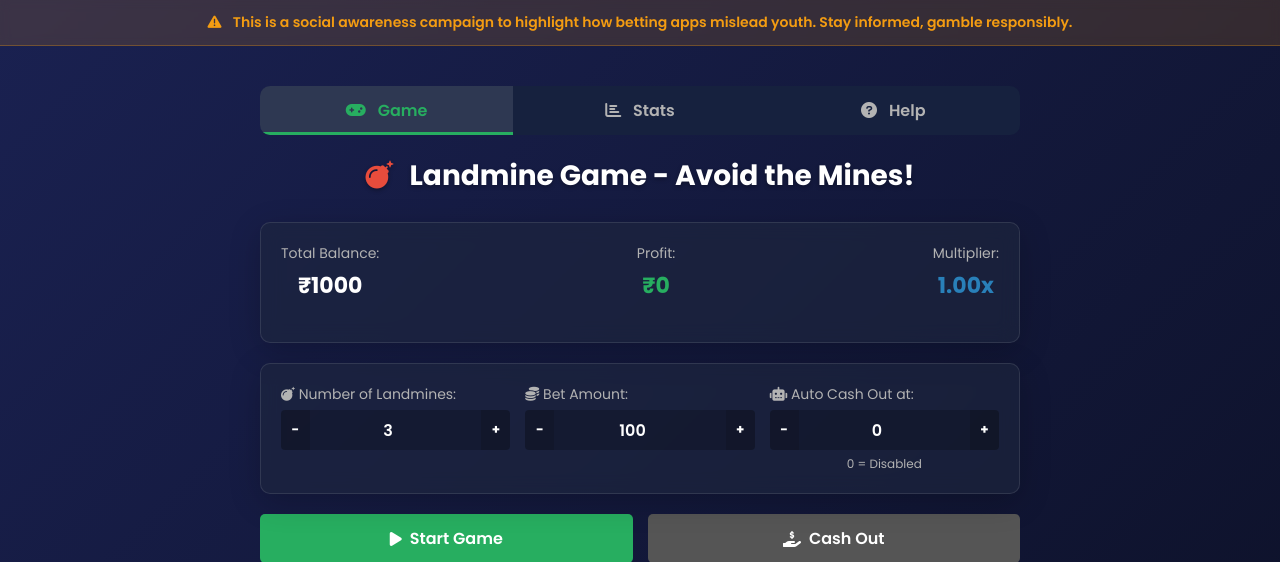
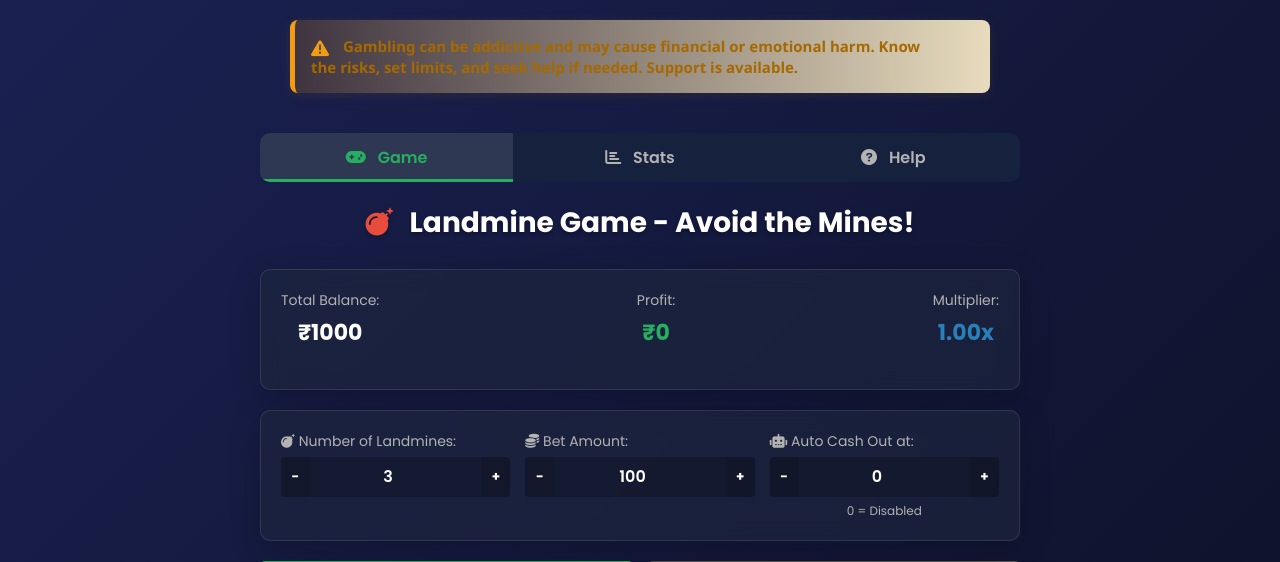
Before and after one commit to Rajat-Saroj/Landmine_site, a Flask app: page / in a window 1280 px wide. Shown: the top 562 px of the page. Run offline with Flask 3, Linux system fonts and the light colour scheme.

Commit message:
Update warning banner text and improve CSS

```diff
--- a/static/style.css
+++ b/static/style.css
@@ -40,18 +40,46 @@ body {
 }
 
 .warning-banner {
-  background-color: rgba(243, 156, 18, 0.15);
-  color: var(--warning-color);
-  padding: 12px;
-  text-align: center;
+  background: linear-gradient(90deg, rgba(243,156,18,0.18) 0%, rgba(255,241,204,0.9) 100%);
+  color: #a66900; /* Strong contrast for warning */
+  padding: 16px 48px 16px 16px;
+  margin: 20px auto;
+  border-left: 5px solid #f39c12;
+  border-radius: 8px;
   font-weight: 600;
-  font-size: 14px;
-  border-bottom: 1px solid rgba(243, 156, 18, 0.3);
-  backdrop-filter: blur(5px);
+  font-size: 15px;
+  font-family: 'Segoe UI', Arial, sans-serif;
+  box-shadow: 0 2px 12px rgba(243, 156, 18, 0.10);
+  position: relative;
+  max-width: 700px;
+  text-align: left;
+  backdrop-filter: blur(3px);
+  transition: box-shadow 0.2s;
 }
 
 .warning-banner i {
-  margin-right: 8px;
+  margin-right: 10px;
+  color: #f39c12;
+  font-size: 18px;
+  vertical-align: middle;
+}
+
+.warning-banner .close-btn {
+  position: absolute;
+  top: 12px;
+  right: 16px;
+  color: #a66900;
+  background: transparent;
+  border: none;
+  font-size: 20px;
+  font-weight: bold;
+  cursor: pointer;
+  opacity: 0.7;
+  transition: opacity 0.2s;
+}
+
+.warning-banner .close-btn:hover {
+  opacity: 1;
 }
 
 .game-container {
--- a/templates/index.html
+++ b/templates/index.html
@@ -10,7 +10,7 @@
 </head>
 <body>
     <div class="warning-banner">
-        <i class="fas fa-exclamation-triangle"></i> This is a social awareness campaign to highlight how betting apps mislead youth. Stay informed, gamble responsibly.
+        <i class="fas fa-exclamation-triangle"></i> Gambling can be addictive and may cause financial or emotional harm. Know the risks, set limits, and seek help if needed. Support is available.
     </div>
 
     <div class="game-container">
```
